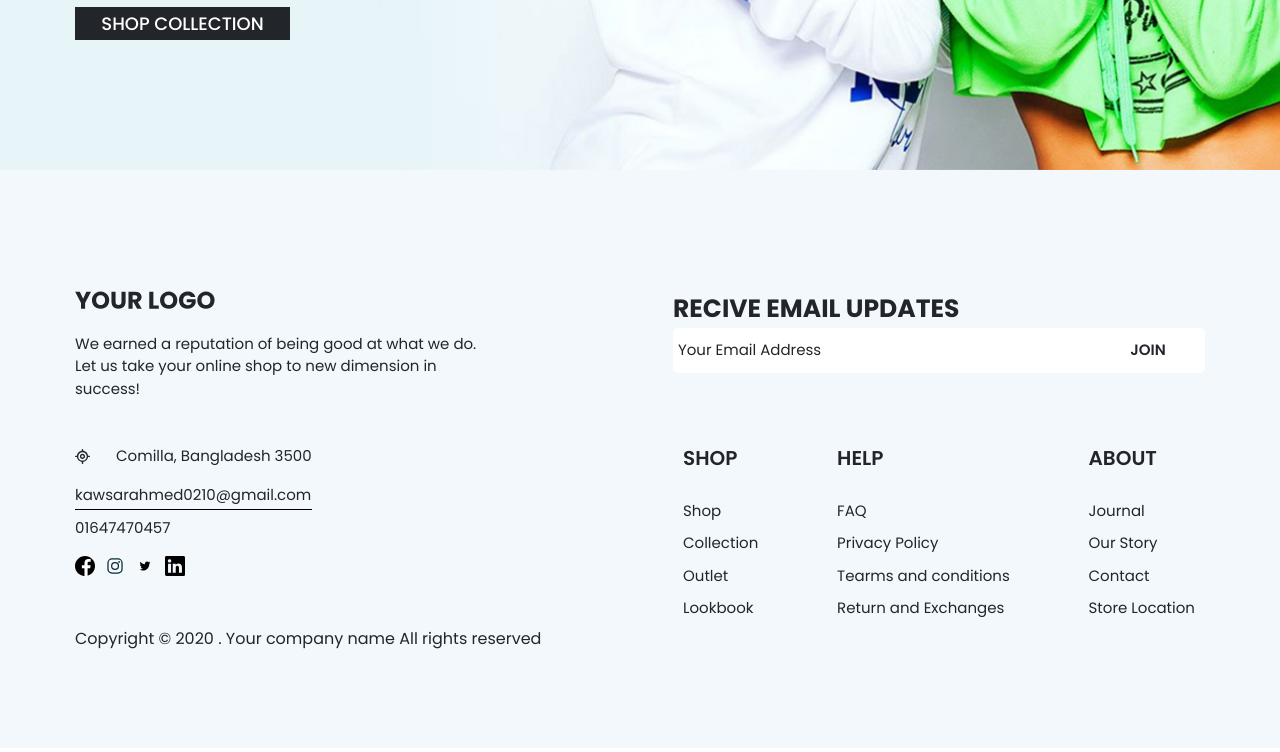
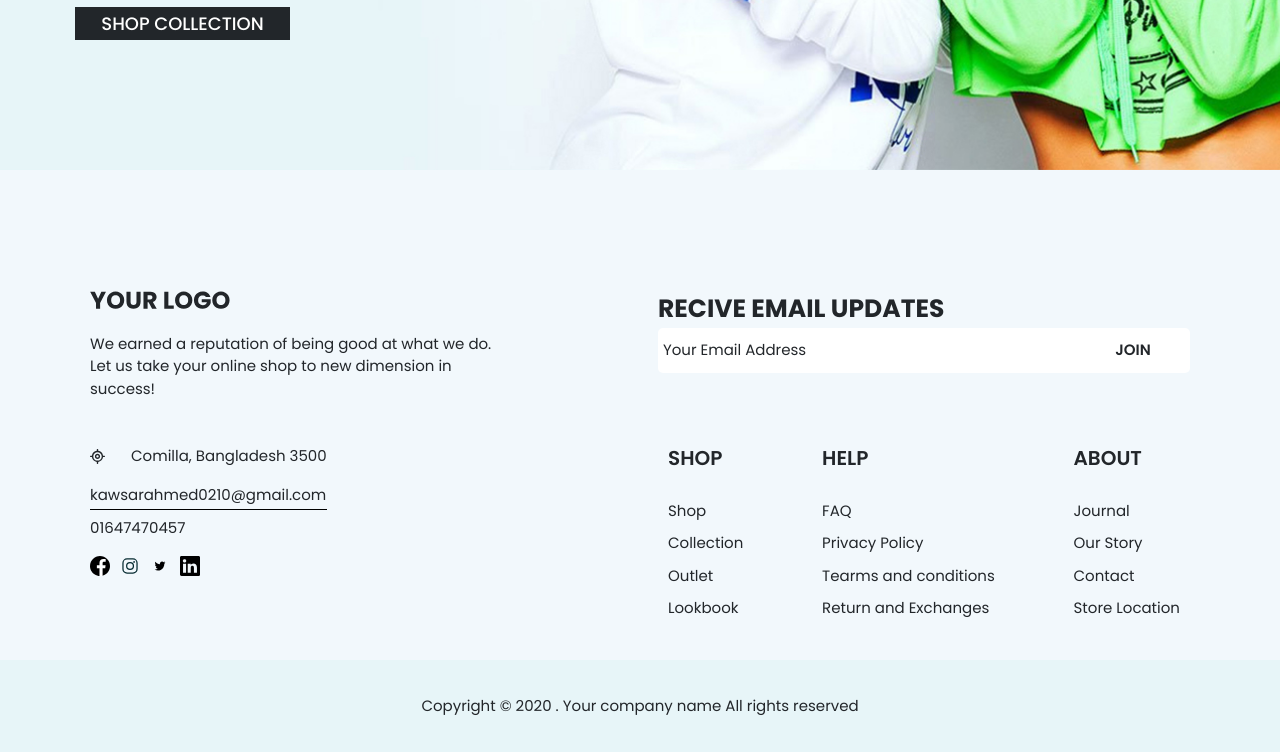
Before and after one commit to LysiukOleksandr/Fashion-Landing-Page, a website: page app/index.html in a window 1280 px wide. Shown: the part 4764-5516 px from the top of the page. Drawn offline with Linux system fonts and the light colour scheme.

Commit message:
copyright(scss)

```diff
--- a/app/index.html
+++ b/app/index.html
@@ -538,12 +538,13 @@
             </div>
           </div>
       </div>
+    </div>
           <div class="footer__bottom">
-            <div class="container"></div>
+            <div class="container">
             <div class="footer__bottom-wrapper">
               <p class="footer__bottom-copyright">Copyright &copy; 2020 . Your company name  All rights reserved</p>
             </div>
-          </div>
+            </div>
           </div>
         </div>
     </footer>
--- a/app/scss/style.scss
+++ b/app/scss/style.scss
@@ -652,19 +652,17 @@ li {
 // footer
 
 .footer {
-  padding: 120px 15px 100px 15px;
+  padding: 120px 0px 0px 0px;
   background: #f2f8fc;
   @media screen and(max-width:850px) {
-    padding: 30px 15px 100px 15px;
-  }
-  @media screen and(max-width:400px) {
-    padding: 30px 15px 30px 15px;
+    padding: 30px 0px 0px 0px;
   }
 
   &__top {
     display: flex;
     justify-content: space-between;
     align-content: start;
+    padding: 0px 15px 30px 15px;
     @media screen and(max-width:720px) {
       flex-direction: column;
       align-items: center;
@@ -786,6 +784,7 @@ li {
       @media screen and(max-width:470px) {
         flex-direction: column;
       }
+
       @media screen and(max-width:380px) {
         margin-top: 20px;
       }
@@ -814,4 +813,18 @@ li {
       }
     }
   }
+  &__bottom {
+    background: #e7f5f8;
+    padding: 35px 0;
+    &-wrapper {
+      display: flex;
+      justify-content: center;
+      align-items: center;
+    }
+    &-copyright {
+      max-width: 442px;
+      @include font(15px, 400, 22.5px);
+      text-align: center;
+    }
+  }
 }
```
Also changed, not shown: app/css/style.min.css.
